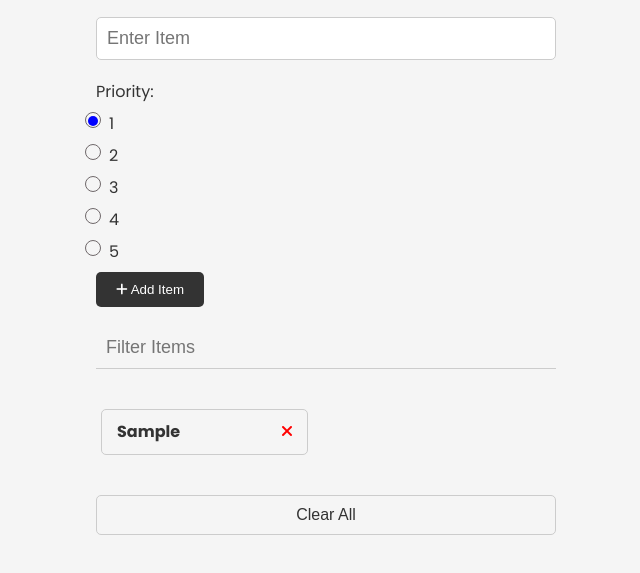
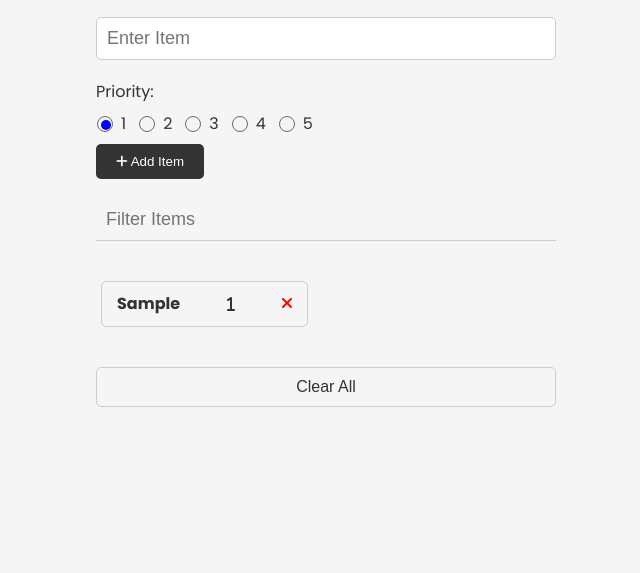
Before and after one commit to D0dii/shopping-list, a plain HTML site: page index.html in a window 1280 px wide. Both pictures are taken after typing "Sample" into the empty fields and a click on the button "Add Item". Shown: the part 117-690 px from the top of the page, without its empty margins (314-954 px from the left). Drawn offline with Linux system fonts and the light colour scheme.

Commit message:
changing tiny styles of radio buttons, adding displaying priority, fixing checkIfOcuppied function

```diff
--- a/script.js
+++ b/script.js
@@ -14,8 +14,8 @@ function renderItems() {
   } else {
     itemsFromLocalStorage = JSON.parse(localStorage.getItem("items"));
   }
-  itemsFromLocalStorage.sort((a, b) => (a.priority > b.priority ? 1 : -1));
-  itemsFromLocalStorage.forEach((item) => addItem(item.name));
+  itemsFromLocalStorage.sort((a, b) => (a.priority > b.priority ? -1 : 1));
+  itemsFromLocalStorage.forEach((item) => addItem(item.name, item.priority));
 }
 
 //Operations on local storage
@@ -64,15 +64,16 @@ function onSubmitItem(e) {
       name: input,
       priority: priority,
     });
-    addItem(input);
+    addItem(input, priority);
     itemInput.value = "";
     checkUI();
   }
 }
 //Operations on items
-function addItem(name) {
+function addItem(name, priority) {
   const li = document.createElement("li");
   li.appendChild(document.createTextNode(name));
+  li.appendChild(createIcon("fa-solid fa-" + priority));
   const btn = createBtn("remove-item btn-link text-red");
   btn.appendChild(createIcon("fa-solid fa-xmark"));
   li.appendChild(btn);
@@ -149,9 +150,17 @@ function clearAll() {
   }
 }
 
-function CheckIfOccupied(item) {
+function CheckIfOccupied(input) {
   const items = JSON.parse(localStorage.getItem("items"));
-  return items ? items.includes(item) : false;
+  if (!items) {
+    return false;
+  }
+  for (var item of items) {
+    if (item.name === input) {
+      return true;
+    }
+  }
+  return false;
 }
 
 function getValueFromRadioBtns() {
--- a/style.css
+++ b/style.css
@@ -127,14 +127,19 @@ header h1 {
   padding: 10px 15px;
   margin: 0 5px 20px;
   font-weight: 700;
+  align-items: center;
 }
 
 .item-edit {
   color: #3be4f0;
 }
 
+.radio-buttons {
+  display: flex;
+}
+
 .radio-wrapper {
-  margin: 0.5rem 0;
+  margin: 0.5rem 0.75rem;
 }
 
 input[type="radio"] {
@@ -150,6 +155,7 @@ input[type="radio"] {
       display: inline-block;
       position: absolute;
       left: -24px;
+      top: 4px;
       border-radius: 50%;
       border: 1px solid #6f686a;
       width: 16px;
@@ -160,8 +166,8 @@ input[type="radio"] {
       content: "";
       position: absolute;
       display: inline-block;
-      left: -21px;
-      top: 3.5px;
+      left: -20.5px;
+      top: 7.5px;
       border-radius: 50%;
       width: 10px;
       height: 10px;
```
